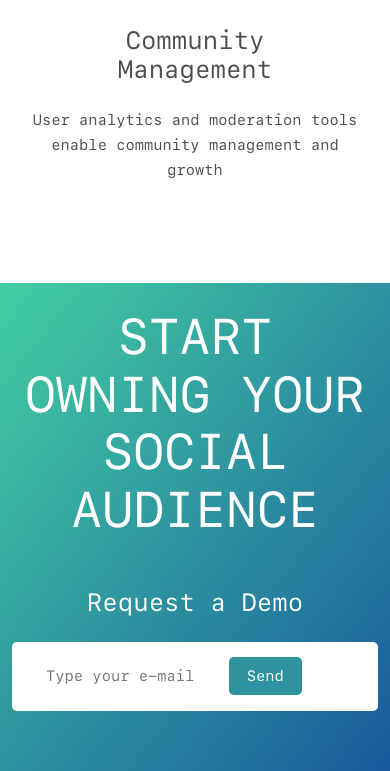
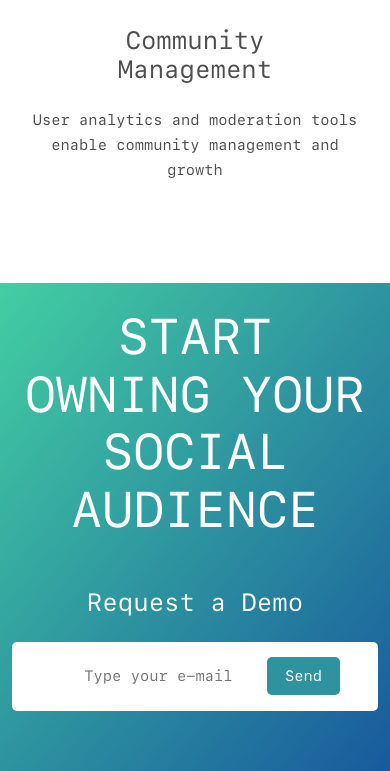
Before and after one commit to xalesouzax/gc-landingpage-v2, a plain HTML site: page index.html in a window 390 px wide. Shown: the part 2621-3392 px from the top of the page. Drawn offline with Linux system fonts and the light colour scheme.

Commit message:
improvements

```diff
--- a/css/style.css
+++ b/css/style.css
@@ -420,6 +420,12 @@ a {
 
 }
 
+.footer-form-align {
+
+	text-align: center;
+
+}
+
 .footer-left {
 
 	width: auto;
--- a/index.html
+++ b/index.html
@@ -104,7 +104,7 @@
 			<p class="footer-title">start owning your social audience</p>
 			<p class="footer-subtitle">Request a Demo</p>
 			<div class="footer-form-out">
-				<form>
+				<form class="footer-form-align">
 					<input class="footer-form-input" type="" name="" placeholder="Type your e-mail">
 					<a class="footer-send" href="">Send</a>
 				</form>
```
